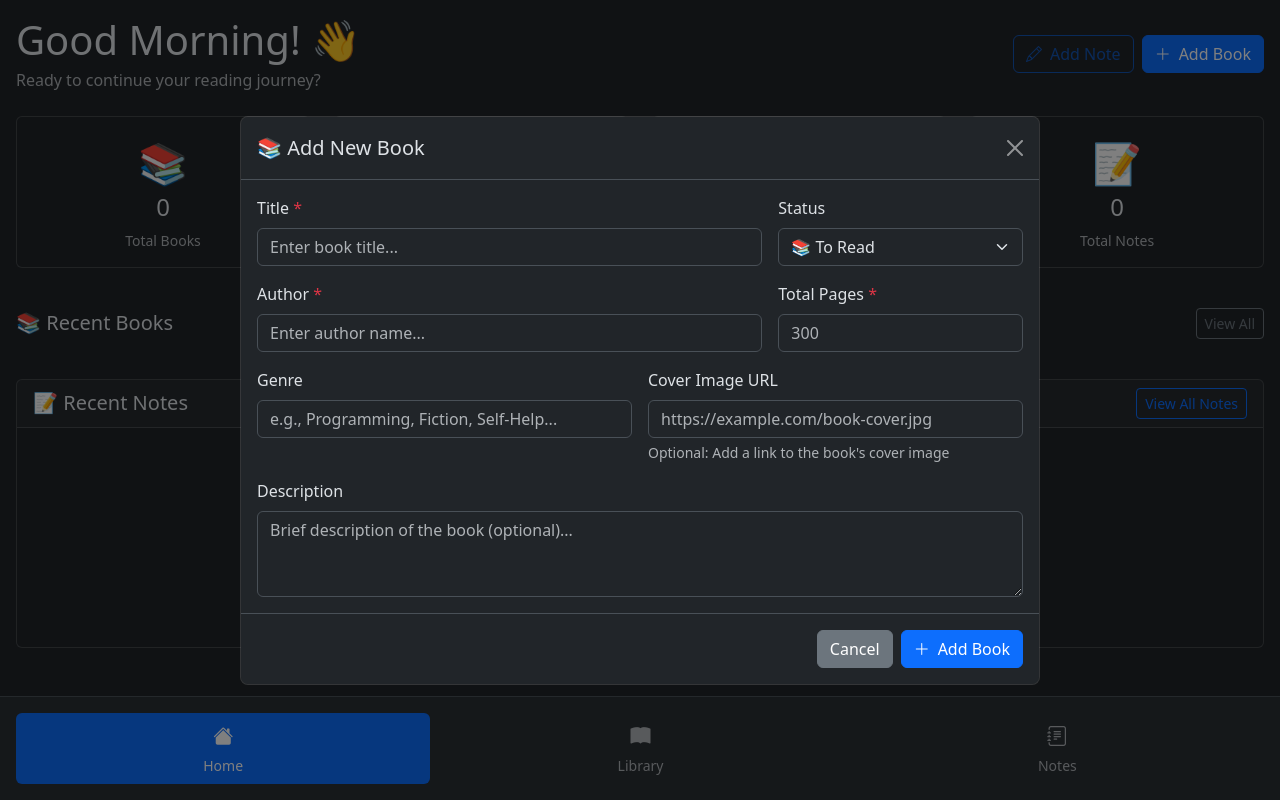
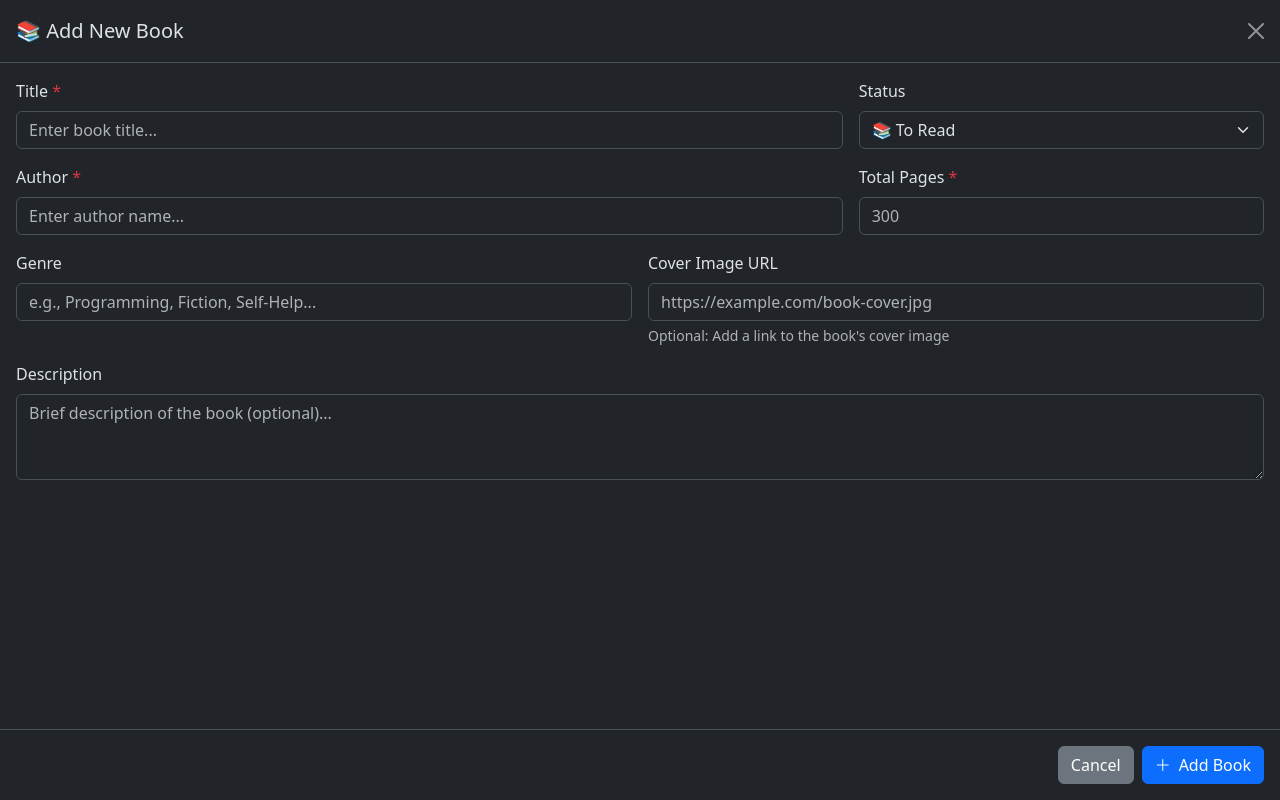
Before and after one commit to nick-thomp/BookTrackerApp, a React (Vite) app: page / in a window 1280 px wide. Both pictures are taken after a click on the button "Add Book". Built offline with nearby package versions, Linux system fonts and the light colour scheme.

Commit message:
Changed modals to fullscreen

```diff
--- a/src/components/AddBookModal.tsx
+++ b/src/components/AddBookModal.tsx
@@ -139,7 +139,7 @@ const AddBookModal: React.FC<AddBookModalProps> = ({ isOpen, onClose }) => {
                 onClick={handleClose}
             >
                 <div
-                    className="modal-dialog modal-dialog-centered modal-lg"
+                    className="modal-dialog modal-dialog-centered modal-fullscreen"
                     onClick={(e) => e.stopPropagation()} // Prevent close when clicking inside modal
                 >
                     <div className="modal-content">
--- a/src/components/AddNoteModal.tsx
+++ b/src/components/AddNoteModal.tsx
@@ -172,7 +172,7 @@ const AddNoteModal: React.FC<AddNoteModalProps> = ({
                 onClick={handleClose}
             >
                 <div
-                    className="modal-dialog modal-dialog-centered modal-lg"
+                    className="modal-dialog modal-dialog-centered modal-fullscreen"
                     onClick={(e) => e.stopPropagation()}
                 >
                     <div className="modal-content">
```
